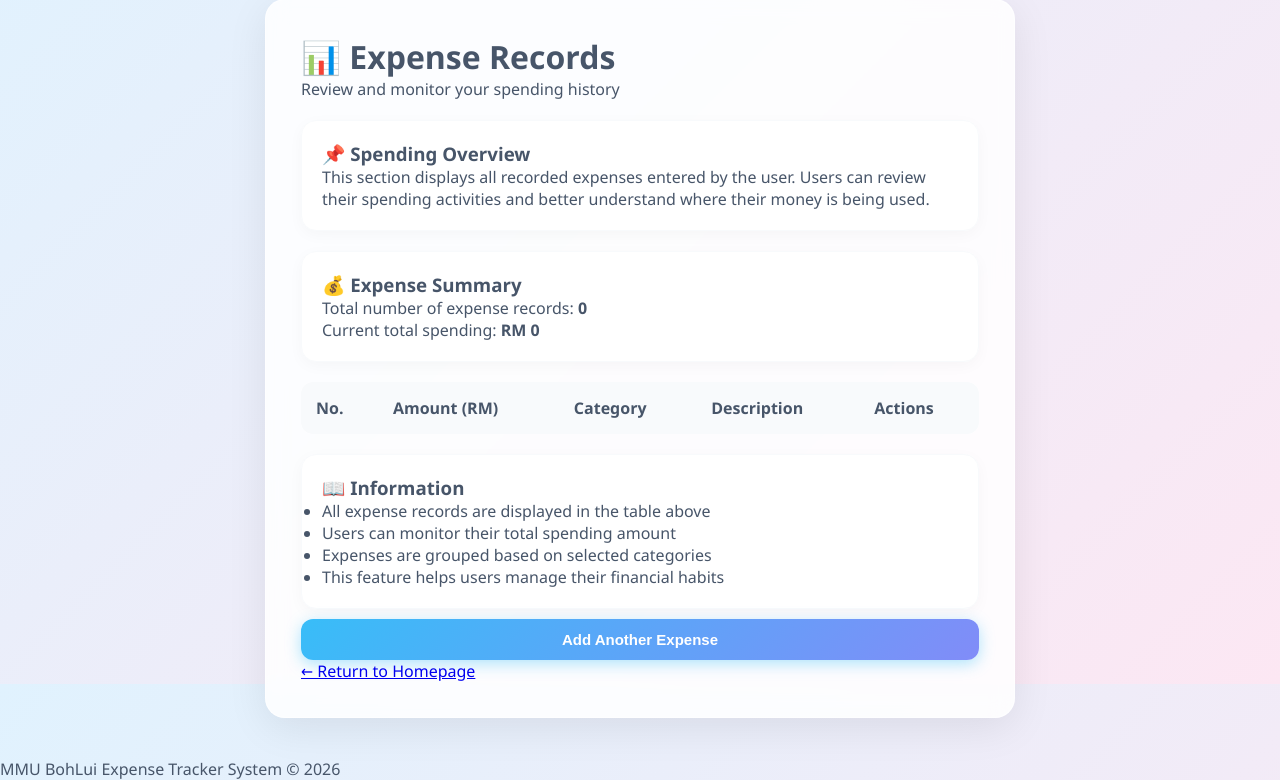
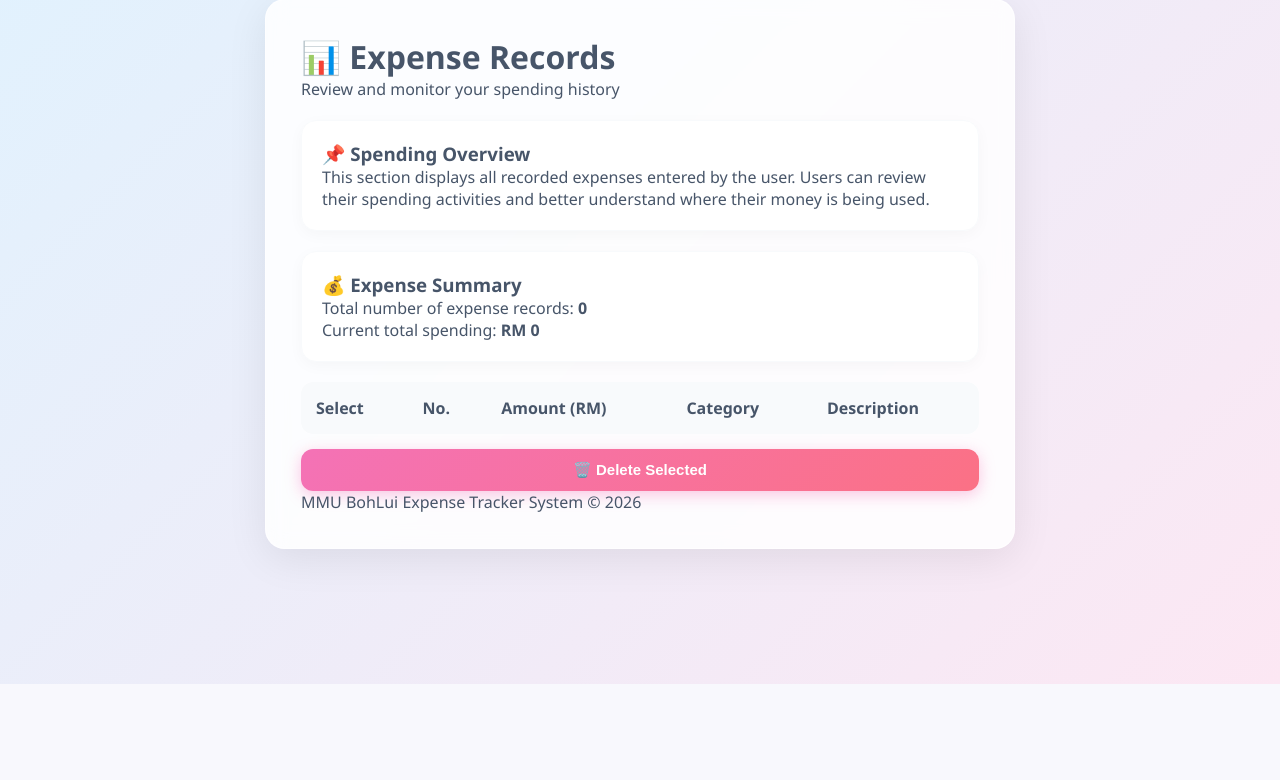
Before and after one commit to yewjoe18/MMU-BohLui, a Flask app: page /list in a window 1280 px wide. Shown: the part 116-896 px from the top of the page. After the commit the page ends 800 px from the top, so only its background shows below. Run offline with Flask 3, Linux system fonts and the light colour scheme; a user stored in the database is signed in; tables that the repository leaves empty hold one stand-in row (values such as "Sample post"); lists and menus that the app fills with data are empty.

Commit message:
resolves the sceen stuttering issue after delete something

```diff
--- a/templates/list.html
+++ b/templates/list.html
@@ -68,97 +68,35 @@ list.html
 
         <!-- EXPENSE TABLE SECTION -->
     <section class="table-section">
-
+    <form action="/delete_batch" method="POST">
         <table>
-
             <thead>
-
                 <tr>
+                    <th>Select</th>
                     <th>No.</th>
                     <th>Amount (RM)</th>
                     <th>Category</th>
                     <th>Description</th>
-                        <th>Actions</th> </tr>
+                </tr>
+            </thead>
+            <tbody>
+                {% for expense in expenses %}
+                <tr>
+                    <td><input type="checkbox" name="expense_ids" value="{{ expense[0] }}" style="width: 18px; height: 18px;"></td>
+                    <td>{{ loop.index }}</td>
+                    <td>RM {{ expense[1] }}</td>
+                    <td>{{ expense[2] }}</td>
+                    <td>{{ expense[3] }}</td>
+                </tr>
+                {% endfor %}
+            </tbody>
+        </table>
 
-                </thead>
-
-                <tbody>
-
-                    {% for expense in expenses %}
-
-                    <tr>
-
-                        <td>
-                            {{ loop.index }}
-                        </td>
-
-                        <td>
-                            RM {{ expense[1] }}
-                        </td>
-
-                        <td>
-                            {{ expense[2] }}
-                        </td>
-
-                        <td>
-                            {{ expense[3] }}
-                        </td>
-
-                        <td>
-                            <form action="{{ url_for('delete', expense_id=expense[0]) }}" method="POST" style="display:inline;">
-                                <button type="submit" style="background-color: #ef4444; padding: 6px 12px; width: auto; margin: 0; font-size: 13px;">
-                                    Delete
+        <button type="submit" class="secondary-btn" style="margin-top: 15px;">
+            🗑️ Delete Selected
         </button>
     </form>
-                        </td>
-
-                    </tr>
-
-                    {% endfor %}
-
-                </tbody>
-
-            </table>
-
 </section>
-
-        <!-- INFORMATION SECTION -->
-        <section class="feature-box">
-
-            <h3>📖 Information</h3>
-
-            <ul>
-                <li>All expense records are displayed in the table above</li>
-                <li>Users can monitor their total spending amount</li>
-                <li>Expenses are grouped based on selected categories</li>
-                <li>This feature helps users manage their financial habits</li>
-            </ul>
-
-        </section>
-
-        <!-- ACTION BUTTONS -->
-        <section class="button-section">
-
-            <a href="/add">
-
-                <button>
-                    Add Another Expense
-                </button>
-
-            </a>
-
-        </section>
-
-        <!-- NAVIGATION -->
-        <section class="navigation-section">
-
-            <a href="/">
-                ← Return to Homepage
-            </a>
-
-        </section>
-
-    </div>
 
     <!-- FOOTER -->
     <footer>
```
Lines whose indentation alone changed are shown as unchanged.
